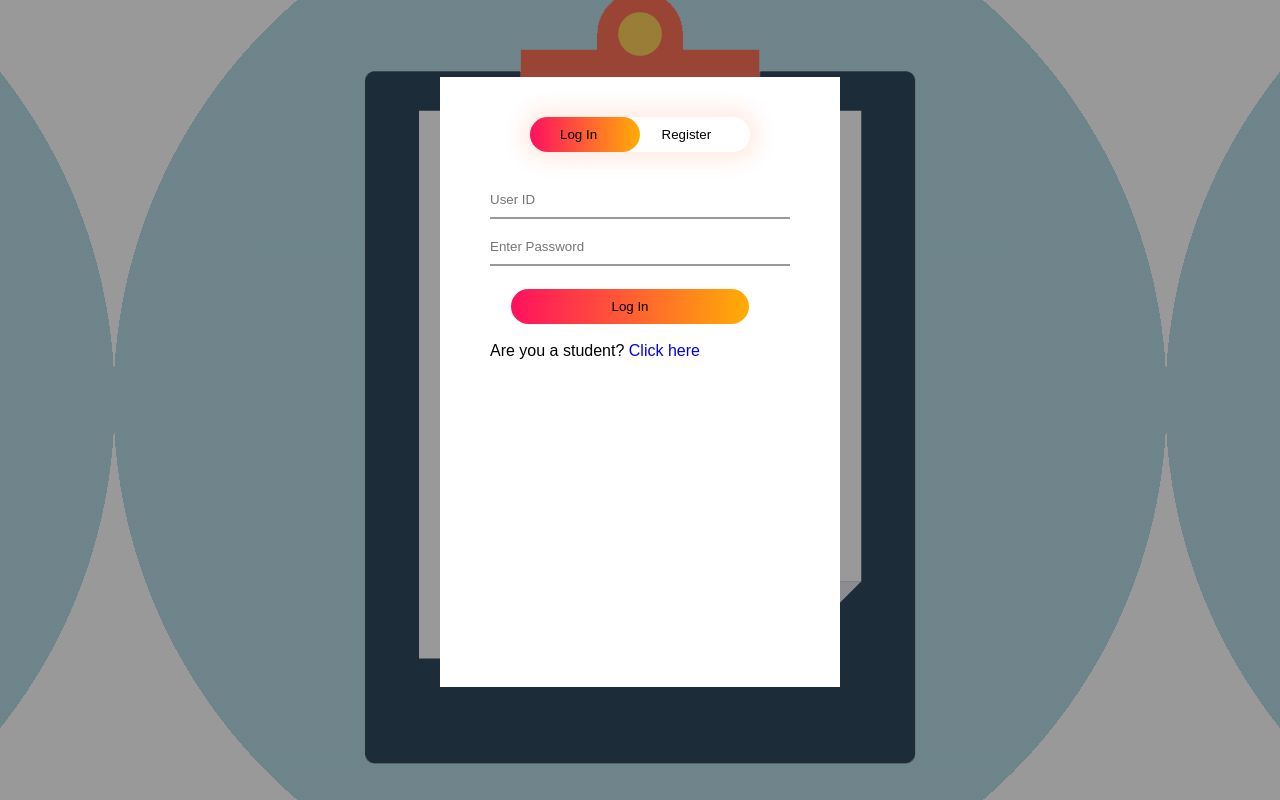
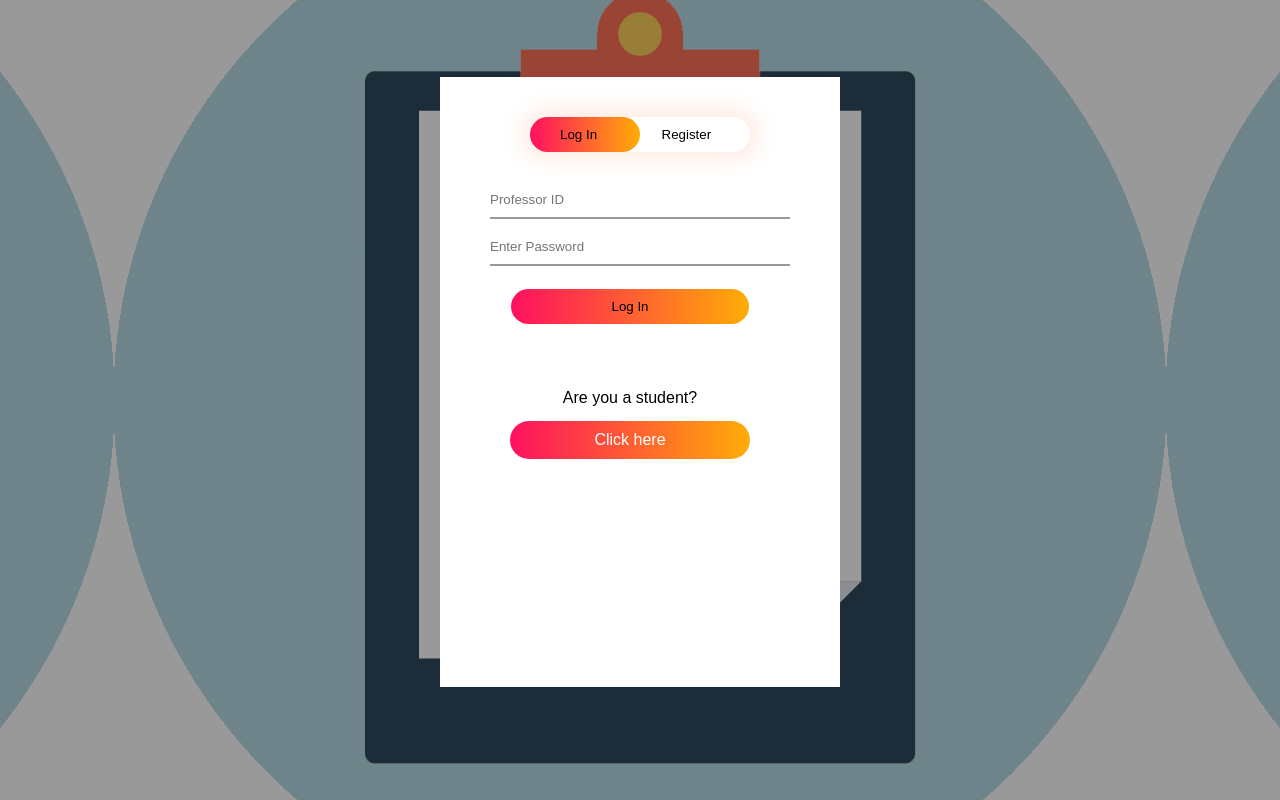
Before and after one commit to hemanthkasoju/profAssistor, a Django app: page /accounts/login in a window 1280 px wide. Run offline with Django 3.2, Linux system fonts and the light colour scheme.

Commit message:
css changes for student and professor login

```diff
--- a/Templates/login.html
+++ b/Templates/login.html
@@ -15,7 +15,7 @@
             </div>
            <form id="login" class="input-group" action="#" method="post">
                {% csrf_token %}
-             <input type="text" class="input-field" placeholder="User ID" name="username" required><br>
+             <input type="text" class="input-field" placeholder="Professor ID" name="username" required><br>
              <input type="password" class="input-field" placeholder="Enter Password" name = "password" required><br><br>
              <button type="submit" class="submit-btn">Log In</button><br>
                <div>
@@ -23,8 +23,8 @@
                      <h3>{{message}}</h3>
                      {% endfor %}
                </div>
-               <div>Are you a student?
-               <a href="studentLogin">Click here</a>
+               <div class="login-decider">Are you a student?
+               <a href="studentLogin" class="submit-btn">Click here</a>
                </div>
 
 
--- a/Templates/studentLogin.html
+++ b/Templates/studentLogin.html
@@ -24,8 +24,8 @@
                      <h3>{{message}}</h3>
                      {% endfor %}
                </div>
-            <div>Are you a professor?
-               <a href="login">Click here</a>
+            <div class="login-decider">Are you a professor?
+               <a href="login" class="submit-btn">Click here</a>
             </div>
            </form>
             <form id="Register" class="input-group" action="studentRegister" method="post">
--- a/static/styles/style.css
+++ b/static/styles/style.css
@@ -117,6 +117,19 @@ a {
         margin: 3px 0;
     }
 /**END : Add course css changes****/
+
+.login-decider{
+    text-align: center;
+   overflow: hidden;
+     margin-top: 47px;
+}
+
+.login-decider .submit-btn {
+    width: 64%;
+    color: white;
+    margin-top: 14px;
+   }
+
 
 /***START: Course Details Button***/
 .availableCourses-heading {
```
